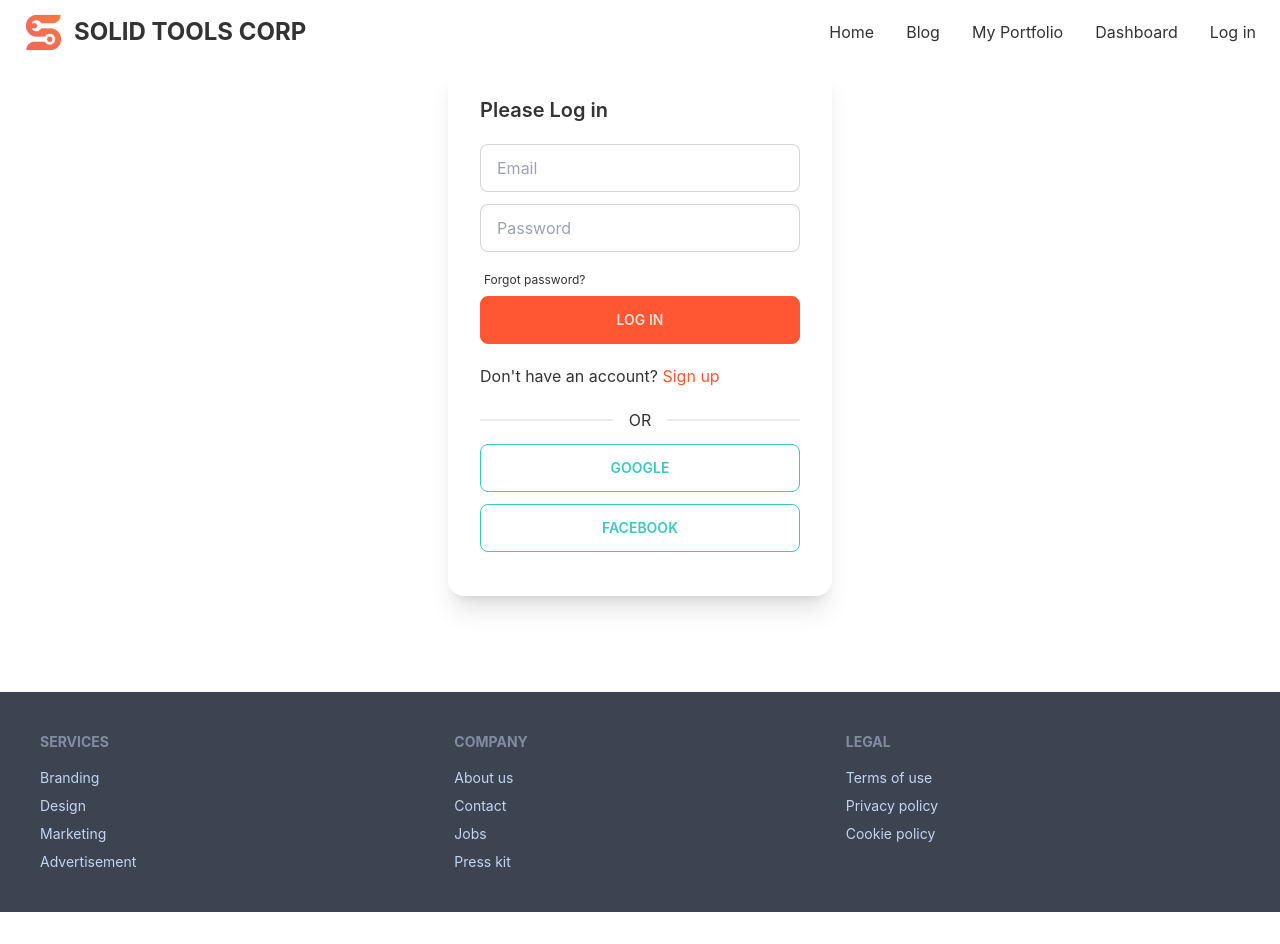
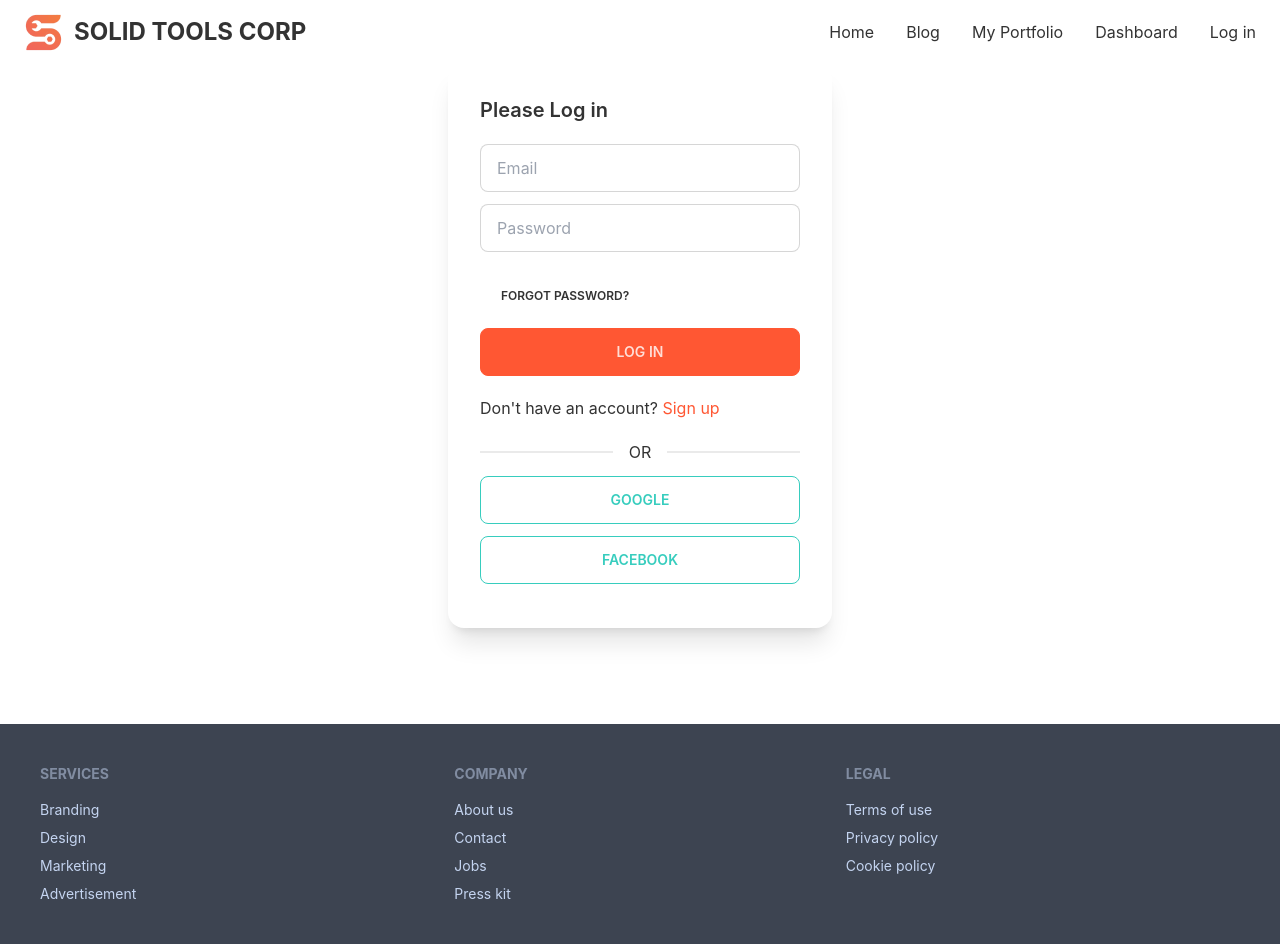
Before and after one commit to faisal-2d/manufacturer-web-clientside, a React (Create React App) app: page /login in a window 1280 px wide. Before the commit the page ends 912 px from the top, so only its background shows below. Built offline with nearby package versions, Linux system fonts and the light colour scheme; no server answers.

Commit message:
reset password and email verification sent

```diff
--- a/src/Components/Login/Login.js
+++ b/src/Components/Login/Login.js
@@ -1,6 +1,6 @@
 import React from "react";
 import auth from "../../firebase.init";
-import { useSignInWithEmailAndPassword, useSignInWithGoogle, signOut, useSignInWithFacebook } from "react-firebase-hooks/auth";
+import { useSignInWithEmailAndPassword, useSignInWithGoogle, signOut, useSignInWithFacebook, useSendPasswordResetEmail } from "react-firebase-hooks/auth";
 import { useForm } from "react-hook-form";
 import { Link, useNavigate } from "react-router-dom";
 import Loading from "../Common/Loading";
@@ -9,7 +9,8 @@ import useToken from "../hooks/useToken";
 const Login = () => {
   const [signInWithGoogle, gUser, gLoading, gError] = useSignInWithGoogle(auth);
   const [signInWithFacebook, user, loading, fError] = useSignInWithFacebook(auth);
-  const [signInWithEmailAndPassword, eUser, eLoading, error] = useSignInWithEmailAndPassword(auth);
+  const [signInWithEmailAndPassword, eUser, eLoading, cError] = useSignInWithEmailAndPassword(auth);
+  const [sendPasswordResetEmail, sending, error] = useSendPasswordResetEmail(auth);
   const { register, handleSubmit, watch, formState: { errors } } = useForm();
   const [token] = useToken(gUser || eUser);
 
@@ -45,7 +46,7 @@ const Login = () => {
       </div>
 
       <label className="label">
-            <a href="#" className="label-text-alt link link-hover">Forgot password?</a>
+            <a href=""onClick={async () => {await sendPasswordResetEmail()}} className="btn btn-ghost label-text-alt link link-hover">Forgot password?</a>
           </label>
 
       <div className="mb-3 card-actions">
--- a/src/Components/Login/SignUp.js
+++ b/src/Components/Login/SignUp.js
@@ -8,7 +8,7 @@ import Loading from '../Common/Loading';
 const SignUp = () => {
     const [signInWithGoogle, gUser, gLoading, gError] = useSignInWithGoogle(auth);
     const [signInWithFacebook, user, loading, fError] = useSignInWithFacebook(auth);
-    const [createUserWithEmailAndPassword, eUser, eLoading, eError] = useCreateUserWithEmailAndPassword(auth);
+    const [createUserWithEmailAndPassword, eUser, eLoading, eError] = useCreateUserWithEmailAndPassword(auth, { sendEmailVerification: true });
     const [updateProfile, updating, error] = useUpdateProfile(auth);
 
     const { register, handleSubmit, watch, formState: { errors } } = useForm();
```
Also changed, not shown: src/Components/hooks/useAdmin.js (added).
